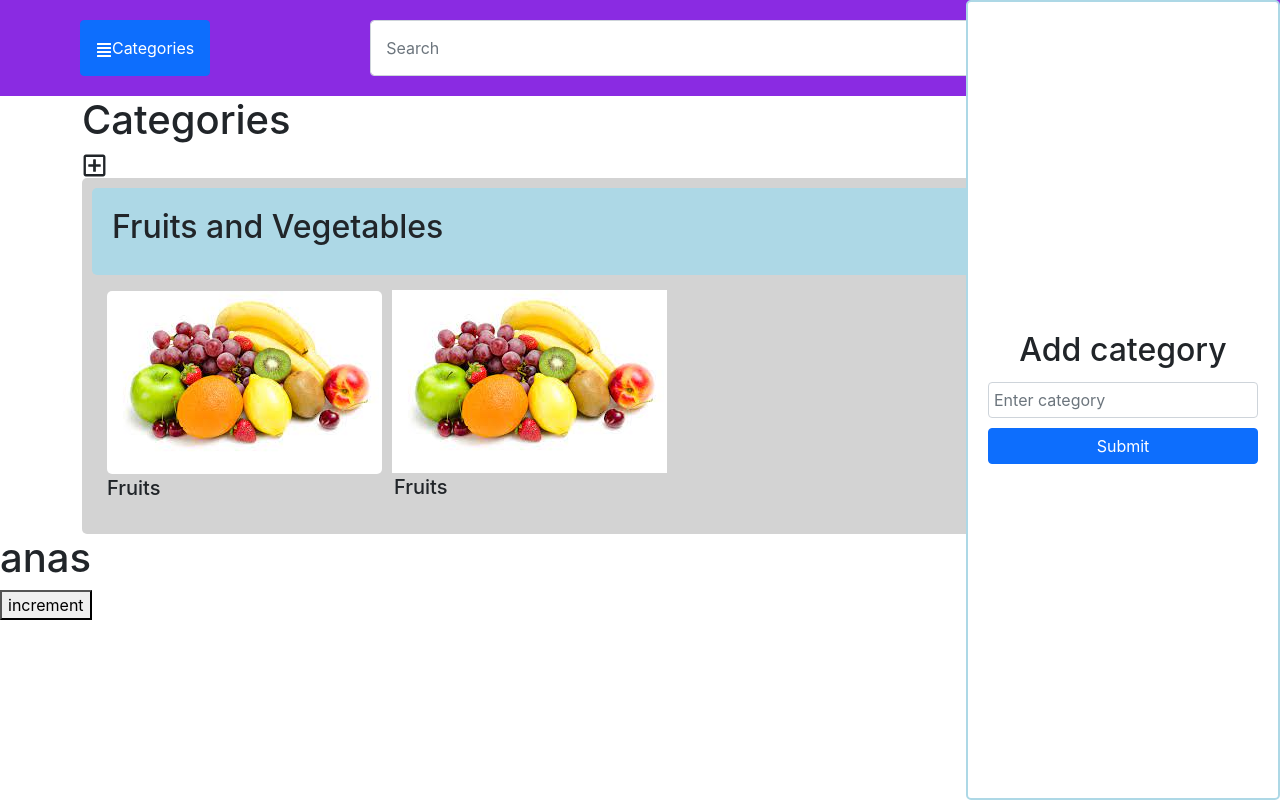
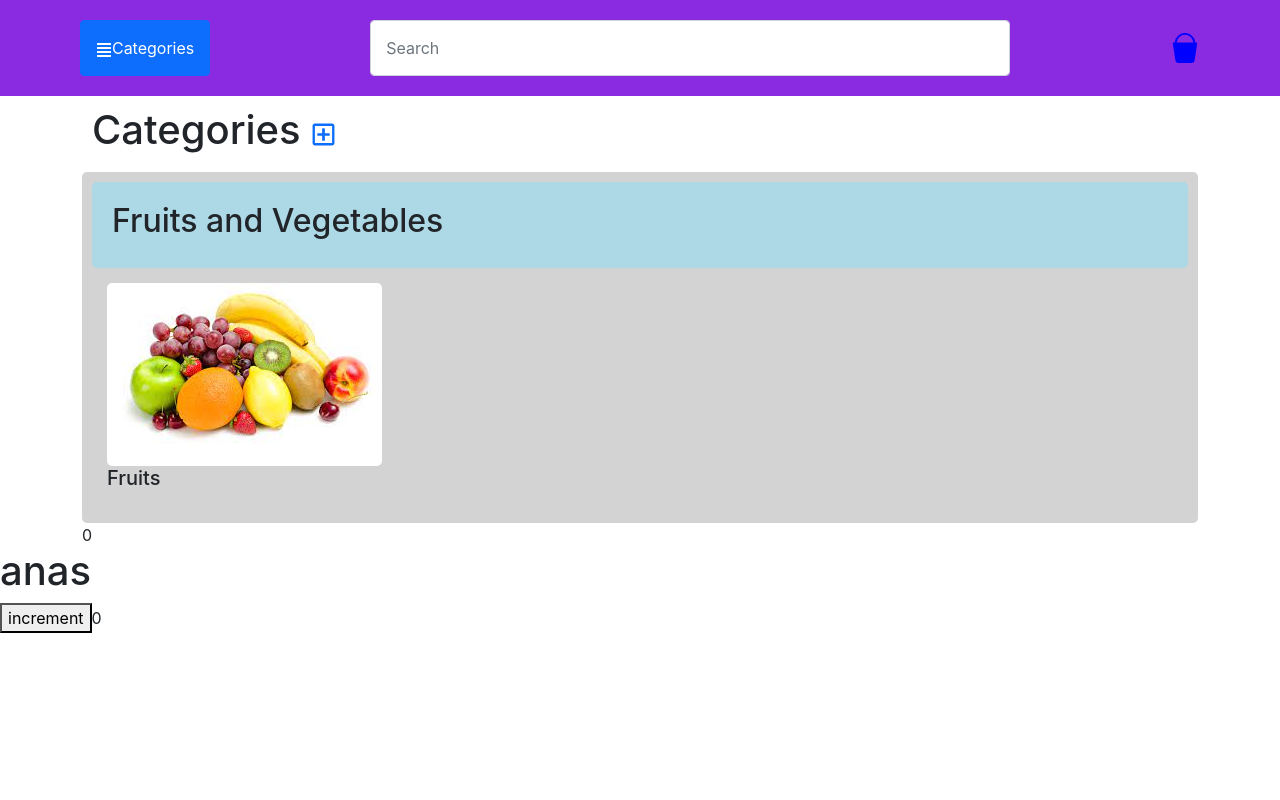
Before and after one commit to anas138/grocerstore, a React (Create React App) app: page /categories in a window 1280 px wide. Built offline with nearby package versions, Linux system fonts and the light colour scheme.

Commit message:
added category form
added category form

```diff
--- a/src/App.css
+++ b/src/App.css
@@ -58,6 +58,12 @@
 }
 #addCategory{
     font-size: 25px;
+    margin: 10px;
+    color: #0d6efd;
+    cursor: pointer;
+}
+#addCategory:hover{
+    transform: scale(1.5) ;
 }
 #category-form{
     position: absolute;
@@ -84,3 +90,9 @@
     padding: 5px;
     margin: 5px;
 }
+#catDiv1{
+    display: flex;
+    background-color: white;
+    align-items: center;
+    margin: 10px;
+}
--- a/src/App.js
+++ b/src/App.js
@@ -2,10 +2,12 @@ import './App.css';
 import {BrowserRouter as Router,Route,Switch} from 'react-router-dom'
 import {useDispatch, useSelector}from 'react-redux'
 import NavBar from './Components/NavBar.js'
-import Increment from './action/index.js'
+import {Increment,Change} from './action/index.js'
 import Categories from './Components/Categories.js'
+
 function App() {
   const counter=useSelector(state=>state.Counter);
+  const change=useSelector(state=>state.ChangeCat);
   const UseDispatch=useDispatch();
   return (
     <Router>
@@ -16,6 +18,7 @@ function App() {
       </Route>
      <h1>anas</h1>
      <button onClick={()=>UseDispatch(Increment())}>increment</button>
+     {counter}
 
 
     </div>
--- a/src/Components/Categories.js
+++ b/src/Components/Categories.js
@@ -1,18 +1,46 @@
-import React from 'react'
+import React,{useState} from 'react'
 import { FaRegPlusSquare } from "react-icons/fa";
+import {useDispatch,useSelector} from 'react-redux'
+import{Change} from '../action/index'
+
 
 
 function Categories() {
+    const [cat,setCat]=useState(0);
+    const UseDispatch=useDispatch();
+    const [changeInput,setChangeInput]=useState();
+    const change=useSelector(state=>state.ChangeCat);
+
+    const click=()=>{
+        console.log(changeInput);
+    }
+    const ChangeInput=async(e)=>{
+        await UseDispatch(Change(e.target.value));
+        setChangeInput(change);
+        console.log('anas');
+    }
     return (
+
         <div className='container'>
             <div>
+            <div id='catDiv1'>
                <h1>Categories</h1>
-               <FaRegPlusSquare id='addCategory'/>
-               <form id='category-form'>
+               <FaRegPlusSquare id='addCategory' onClick={()=>{setCat(1)}}/>
+               </div>
+               {cat==1?<form id='category-form'>
+                   <buton type='button' className="btn btn-danger" onClick={()=>{setCat(0)}}>X</buton>
                    <h2>Add category</h2>
-                   <input className="form-control" placeholder='Enter category' id='form-input'></input>
-                   <button type="button" className="btn btn-primary" id='form-button'>Submit</button>
+                   <input className="form-control" placeholder='Enter category' id='form-input' value={change}
+                   onChange={ChangeInput}></input>
+                   <input className="form-control" placeholder='Enter category' id='form-input'
+                   onChange={(e)=>{setChangeInput(e.target.value);
+                    console.log(changeInput)
+
+                   }}></input>
+                   <button type="button" className="btn btn-primary" id='form-button' onClick={click}>Submit</button>
                </form>
+               : ''}
+
 
 
 
@@ -27,12 +55,12 @@ function Categories() {
                     <h5>Fruits</h5>
                 </div>
 
-                <div id='items'>
-                    <img src='download (4).jpg' />
-                    <h5 id='heading'>Fruits</h5>
-                </div>
+
                 </div>
             </div>
+            {change}
+            <div>{changeInput}</div>
+
         </div>
     )
 }
--- a/src/action/index.js
+++ b/src/action/index.js
@@ -1,6 +1,12 @@
-const Increment=()=>{
+export const Increment=()=>{
     return{
         type:'increment'
     }
 }
-export default Increment
+
+export const Change=(nr)=>{
+return{
+    type:'change',
+    payload:nr
+}
+}
--- /dev/null
+++ b/src/reducer/chnageCat.js
@@ -0,0 +1,11 @@
+const ChangeCat=(state=0,action)=>{
+    switch (action.type){
+        case 'change':{
+            return action.payload
+        }
+        default:
+            return state;
+    }
+
+}
+export default ChangeCat
--- a/src/reducer/index.js
+++ b/src/reducer/index.js
@@ -1,6 +1,8 @@
 import {combineReducers} from 'redux'
 import Counter from './increment.js'
+import ChangeCat from'./chnageCat.js'
 const allReducers=combineReducers({
-    Counter:Counter
+    Counter:Counter,
+    ChangeCat:ChangeCat,
 });
 export default allReducers
```
